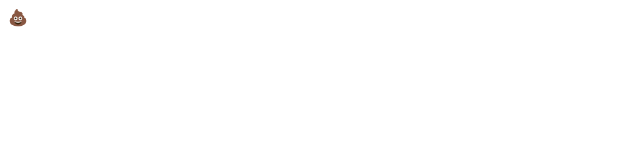
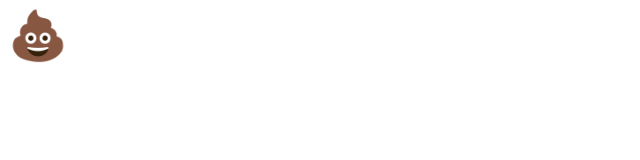
Before and after one commit to nikuzuki/nikuzuki.github.io, a plain HTML site: page index.html in a window 1280 px wide. Shown: the whole page, without its empty margins (0-640 px from the left). Drawn offline with Linux system fonts and the light colour scheme.

Commit message:
update index.html
文字コード指定

```diff
--- a/index.html
+++ b/index.html
@@ -1,7 +1,8 @@
 <!DOCTYPE>
 <head>
+  <meta http-equiv="Content-Type" content="text/html; charset=UTF-8">
   <title>About Nikuzuki</title>
 </head>
 <body>
-  💩
+  <font size='7'>💩</font>
 </body>
```
